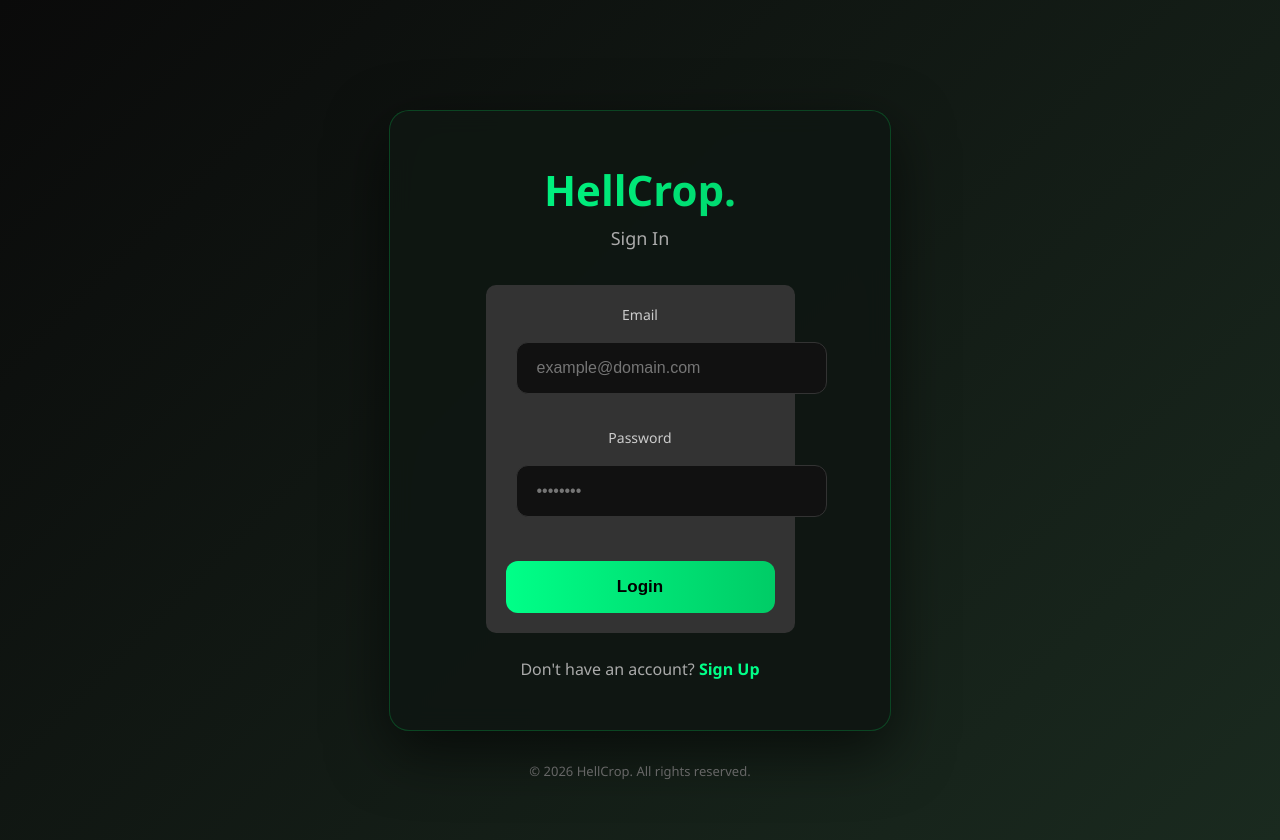
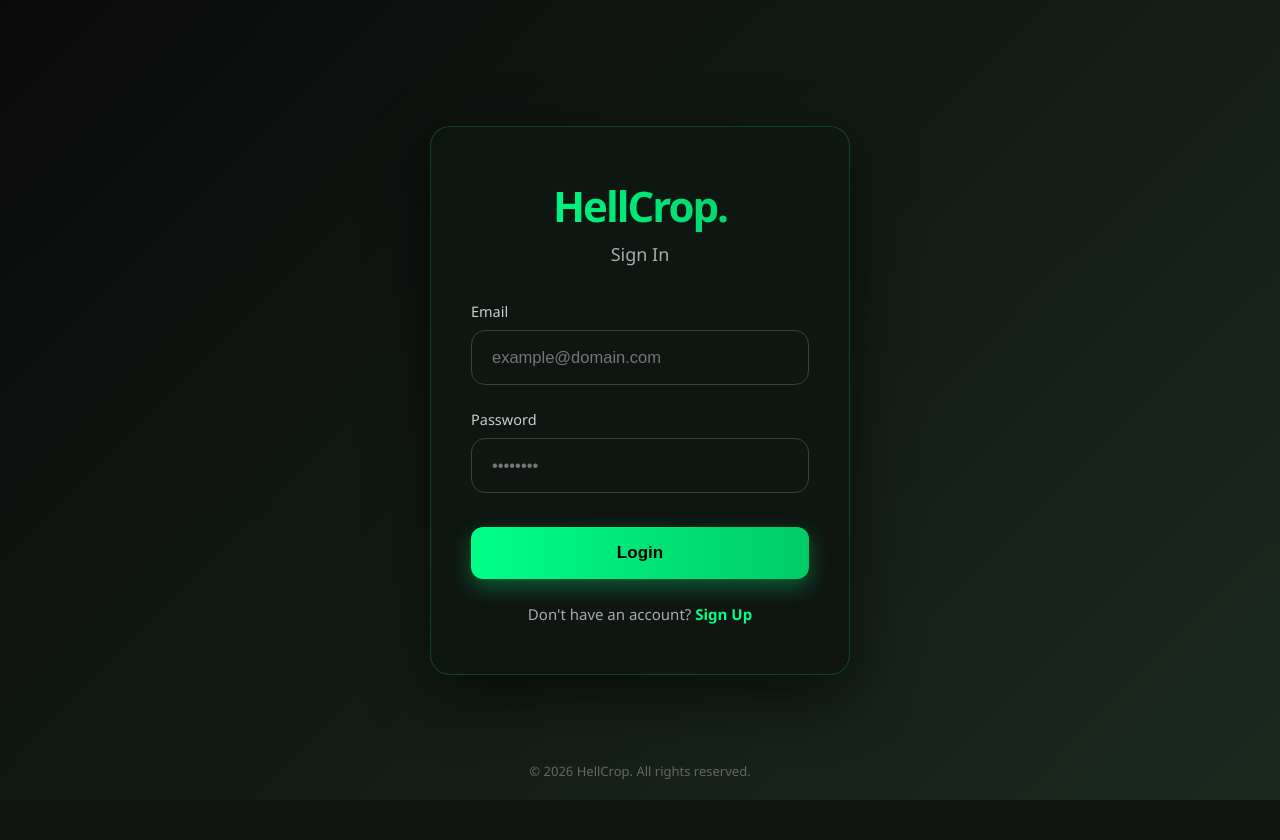
Before and after one commit to otsutuki-indra/Vercel, a PHP site: page /log.php in a window 1280 px wide. After the commit the page ends 800 px from the top, so only its background shows below. Run offline with PHP 8.4, Linux system fonts and the light colour scheme.

Commit message:
Update style.css

```diff
--- a/style.css
+++ b/style.css
@@ -1,6 +1,207 @@
-body { font-family: Arial; background: #1a1a1a; color: white; text-align: center; }
-form { background: #333; padding: 20px; display: inline-block; border-radius: 10px; }
-input { margin: 10px; padding: 10px; width: 80%; }
-button { padding: 10px 20px; background: #28a745; color: white; border: none; cursor: pointer; }
-.navbar { background: #000; padding: 15px; margin-bottom: 20px; }
-.navbar a { color: white; margin: 0 15px; text-decoration: none; }
+/* ======================
+   HellCrop - Modern Dark SaaS Theme
+   ====================== */
+
+* {
+    margin: 0;
+    padding: 0;
+    box-sizing: border-box;
+}
+
+body {
+    font-family: 'Segoe UI', system-ui, -apple-system, sans-serif;
+    background: linear-gradient(135deg, #0a0a0a 0%, #1a2a1f 100%);
+    color: #e0e0e0;
+    min-height: 100vh;
+    overflow-x: hidden;
+}
+
+/* Background Animation */
+.bg-animation {
+    position: fixed;
+    top: 0;
+    left: 0;
+    width: 100%;
+    height: 100%;
+    z-index: -1;
+    overflow: hidden;
+    pointer-events: none;
+}
+
+.bubble {
+    position: absolute;
+    background: rgba(0, 255, 136, 0.07);
+    border-radius: 50%;
+    box-shadow: 0 0 40px rgba(0, 255, 136, 0.25);
+    animation: floatBubble 28s infinite linear;
+}
+
+.bubble1 { width: 320px; height: 320px; top: -120px; left: 8%; animation-duration: 32s; }
+.bubble2 { width: 220px; height: 220px; bottom: -80px; right: 12%; animation-duration: 25s; animation-delay: -8s; }
+.bubble3 { width: 180px; height: 180px; top: 35%; left: 65%; animation-duration: 29s; animation-delay: -18s; }
+
+@keyframes floatBubble {
+    0%   { transform: translateY(0) rotate(0deg); }
+    100% { transform: translateY(-1400px) rotate(360deg); }
+}
+
+/* Main Container */
+.container {
+    min-height: 100vh;
+    display: flex;
+    align-items: center;
+    justify-content: center;
+    padding: 20px;
+    position: relative;
+    z-index: 2;
+}
+
+/* Card */
+.card {
+    background: rgba(15, 23, 18, 0.96);
+    backdrop-filter: blur(16px);
+    border: 1px solid rgba(0, 255, 136, 0.25);
+    border-radius: 24px;
+    padding: 50px 45px;
+    width: 100%;
+    max-width: 440px;
+    box-shadow: 0 25px 70px rgba(0, 0, 0, 0.7);
+    transition: all 0.4s ease;
+}
+
+.card:hover {
+    transform: translateY(-10px);
+    box-shadow: 0 35px 90px rgba(0, 255, 136, 0.18);
+}
+
+/* Logo */
+.logo {
+    font-size: 46px;
+    font-weight: 900;
+    letter-spacing: -2px;
+    background: linear-gradient(90deg, #00ff88, #00cc66);
+    -webkit-background-clip: text;
+    -webkit-text-fill-color: transparent;
+    text-align: center;
+    margin-bottom: 6px;
+}
+
+.subtitle {
+    text-align: center;
+    color: #999;
+    font-size: 19px;
+    margin-bottom: 40px;
+    font-weight: 500;
+}
+
+/* Form */
+.form-group {
+    margin-bottom: 26px;
+}
+
+.form-group label {
+    display: block;
+    margin-bottom: 9px;
+    color: #ccc;
+    font-size: 14.5px;
+    font-weight: 500;
+}
+
+.form-group input {
+    width: 100%;
+    padding: 17px 20px;
+    background: #0f1612;
+    border: 1px solid #33443a;
+    border-radius: 14px;
+    color: #fff;
+    font-size: 16.5px;
+    transition: all 0.3s ease;
+}
+
+.form-group input:focus {
+    outline: none;
+    border-color: #00ff88;
+    box-shadow: 0 0 0 4px rgba(0, 255, 136, 0.15);
+}
+
+/* Button */
+.btn {
+    width: 100%;
+    padding: 17px;
+    background: linear-gradient(90deg, #00ff88, #00dd77);
+    color: #000;
+    font-size: 17.5px;
+    font-weight: 700;
+    border: none;
+    border-radius: 14px;
+    cursor: pointer;
+    margin-top: 12px;
+    transition: all 0.4s ease;
+    box-shadow: 0 8px 20px rgba(0, 255, 136, 0.3);
+}
+
+.btn:hover {
+    transform: translateY(-3px) scale(1.03);
+    box-shadow: 0 15px 30px rgba(0, 255, 136, 0.45);
+}
+
+/* Error Message */
+.error {
+    color: #ff6666;
+    text-align: center;
+    margin-bottom: 20px;
+    font-size: 15px;
+    font-weight: 500;
+}
+
+/* Switch to Signup */
+.switch {
+    text-align: center;
+    margin-top: 30px;
+    color: #aaa;
+    font-size: 15px;
+}
+
+.switch a {
+    color: #00ff88;
+    text-decoration: none;
+    font-weight: 600;
+}
+
+.switch a:hover {
+    text-decoration: underline;
+}
+
+/* Footer */
+.footer {
+    position: fixed;
+    bottom: 25px;
+    left: 0;
+    right: 0;
+    text-align: center;
+    color: #666;
+    font-size: 13.5px;
+    z-index: 10;
+}
+
+.footer a {
+    color: #888;
+    text-decoration: none;
+    margin: 0 8px;
+}
+
+.footer a:hover {
+    color: #00ff88;
+}
+
+/* Responsive */
+@media (max-width: 480px) {
+    .card {
+        padding: 40px 25px;
+        border-radius: 20px;
+    }
+
+    .logo {
+        font-size: 38px;
+    }
+}
```
